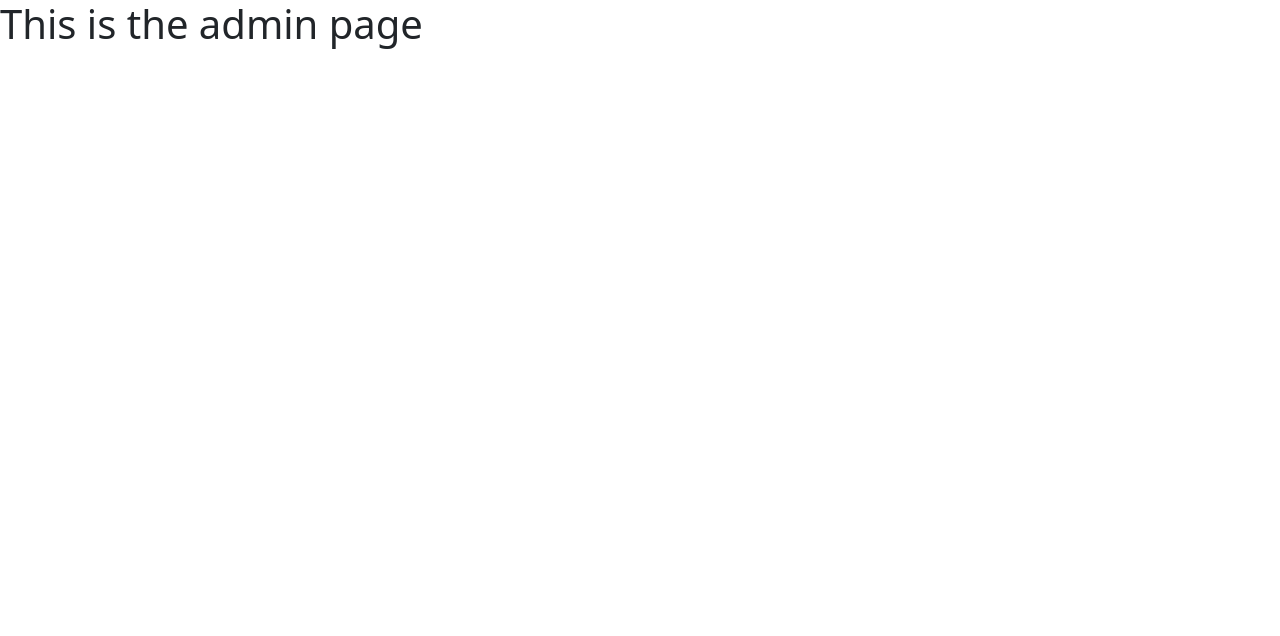
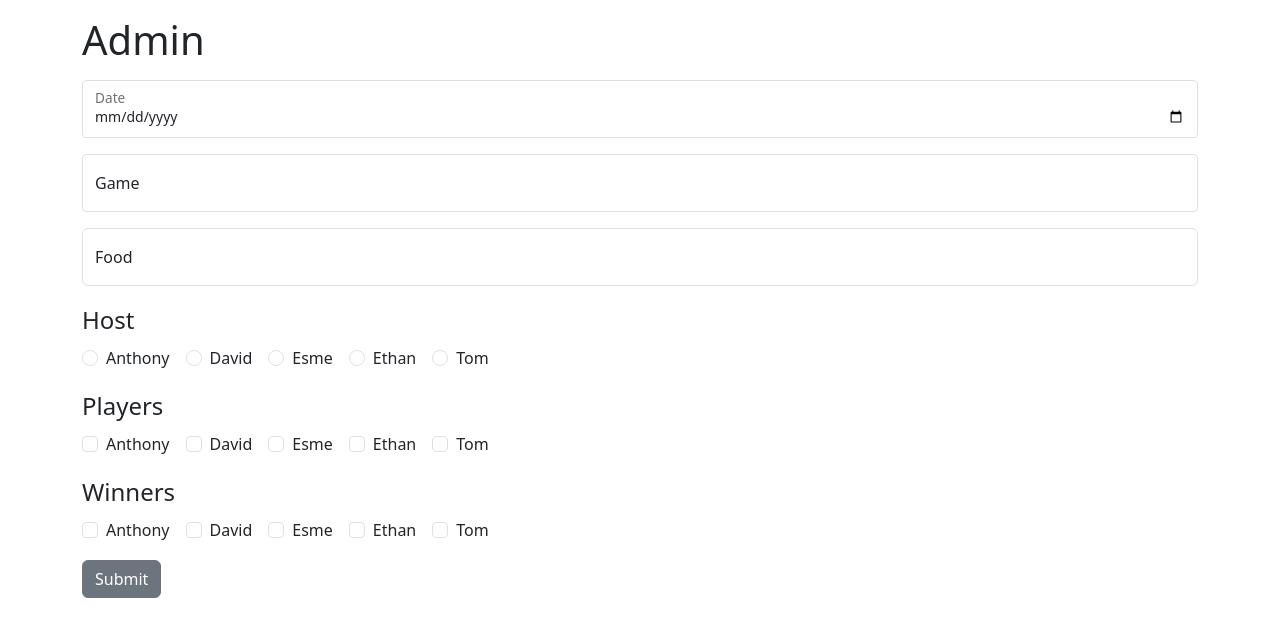
Before and after one commit to m20tgd/frinigani, a React (Vite) app: page /admin in a window 1280 px wide. Shown: the top 636 px of the page. Built offline with nearby package versions, Linux system fonts and the light colour scheme.

Commit message:
Re-added public folder and contents. HTML for Admin Page added

```diff
--- /dev/null
+++ b/src/components/admin-form/admin-form.component.tsx
@@ -0,0 +1,103 @@
+import { FC } from "react";
+
+type AdminFormProps = {
+
+}
+
+const AdminForm: FC<AdminFormProps> = () => {
+
+    return (
+        <form>
+            <div className="form-floating mb-3">
+                <input type="date" className="form-control form-control-sm" id="dateInput" placeholder="-" required/>
+                <label htmlFor="dateInput">Date</label>
+            </div>
+            <div className="form-floating mb-3">
+                <input type="text" className="form-control form-control-sm" id="gameInput" placeholder="-" required/>
+                <label htmlFor="gameInput">Game</label>
+            </div>
+            <div className="form-floating mb-3">
+                <input type="text" className="form-control" id="foodInput" placeholder="-" required/>
+                <label htmlFor="foodInput">Food</label>
+            </div>
+
+            <fieldset className='mb-3'>
+                <legend>Host</legend>
+                <div className="form-check form-check-inline">
+                    <input className="form-check-input" type="radio" name="inlineRadioOptions"/>
+                    <label className="form-check-label" htmlFor="inlineRadio1">Anthony</label>
+                </div>
+                <div className="form-check form-check-inline">
+                    <input className="form-check-input" type="radio" name="inlineRadioOptions"/>
+                    <label className="form-check-label" htmlFor="inlineRadio1">David</label>
+                </div>
+                <div className="form-check form-check-inline">
+                    <input className="form-check-input" type="radio" name="inlineRadioOptions"/>
+                    <label className="form-check-label" htmlFor="inlineRadio1">Esme</label>
+                </div>
+                <div className="form-check form-check-inline">
+                    <input className="form-check-input" type="radio" name="inlineRadioOptions"/>
+                    <label className="form-check-label" htmlFor="inlineRadio1">Ethan</label>
+                </div>
+                <div className="form-check form-check-inline">
+                    <input className="form-check-input" type="radio" name="inlineRadioOptions"/>
+                    <label className="form-check-label" htmlFor="inlineRadio1">Tom</label>
+                </div>
+            </fieldset>
+
+            <fieldset className='mb-3'>
+                <legend>Players</legend>
+                <div className="form-check form-check-inline">
+                    <input className="form-check-input" type="checkbox" />
+                    <label className="form-check-label" htmlFor="inlineCheckbox1">Anthony</label>
+                </div>
+                <div className="form-check form-check-inline">
+                    <input className="form-check-input" type="checkbox" />
+                    <label className="form-check-label" htmlFor="inlineCheckbox2">David</label>
+                </div>
+                <div className="form-check form-check-inline">
+                    <input className="form-check-input" type="checkbox" />
+                    <label className="form-check-label" htmlFor="inlineCheckbox2">Esme</label>
+                </div>
+                <div className="form-check form-check-inline">
+                    <input className="form-check-input" type="checkbox" />
+                    <label className="form-check-label" htmlFor="inlineCheckbox2">Ethan</label>
+                </div>
+                <div className="form-check form-check-inline">
+                    <input className="form-check-input" type="checkbox" />
+                    <label className="form-check-label" htmlFor="inlineCheckbox2">Tom</label>
+                </div>
+            </fieldset>
+
+            <fieldset className='mb-3'>
+                <legend>Winners</legend>
+                <div className="form-check form-check-inline">
+                    <input className="form-check-input" type="checkbox" />
+                    <label className="form-check-label" htmlFor="inlineCheckbox1">Anthony</label>
+                </div>
+                <div className="form-check form-check-inline">
+                    <input className="form-check-input" type="checkbox" />
+                    <label className="form-check-label" htmlFor="inlineCheckbox2">David</label>
+                </div>
+                <div className="form-check form-check-inline">
+                    <input className="form-check-input" type="checkbox" />
+                    <label className="form-check-label" htmlFor="inlineCheckbox2">Esme</label>
+                </div>
+                <div className="form-check form-check-inline">
+                    <input className="form-check-input" type="checkbox" />
+                    <label className="form-check-label" htmlFor="inlineCheckbox2">Ethan</label>
+                </div>
+                <div className="form-check form-check-inline">
+                    <input className="form-check-input" type="checkbox" />
+                    <label className="form-check-label" htmlFor="inlineCheckbox2">Tom</label>
+                </div>
+            </fieldset>
+
+            <button className="btn btn-secondary" type="submit">Submit</button>
+
+        </form>
+    )
+
+}
+
+export default AdminForm;
--- a/src/routes/admin-page/admin-page.route.tsx
+++ b/src/routes/admin-page/admin-page.route.tsx
@@ -1,11 +1,13 @@
+import AdminForm from "../../components/admin-form/admin-form.component"
 
 
 const AdminPage = () => {
 
     return(
-        <>
-            <h1>This is the admin page</h1>
-        </>
+        <div className="container">
+            <h1 className="my-3">Admin</h1>
+            <AdminForm />
+        </div>
     )
 }
 
```
Also changed, not shown: public/pawn.svg (added), src/components/admin-form/admin-form.style.tsx (added), 1 other file (tests, documents, lock files or other folders).
